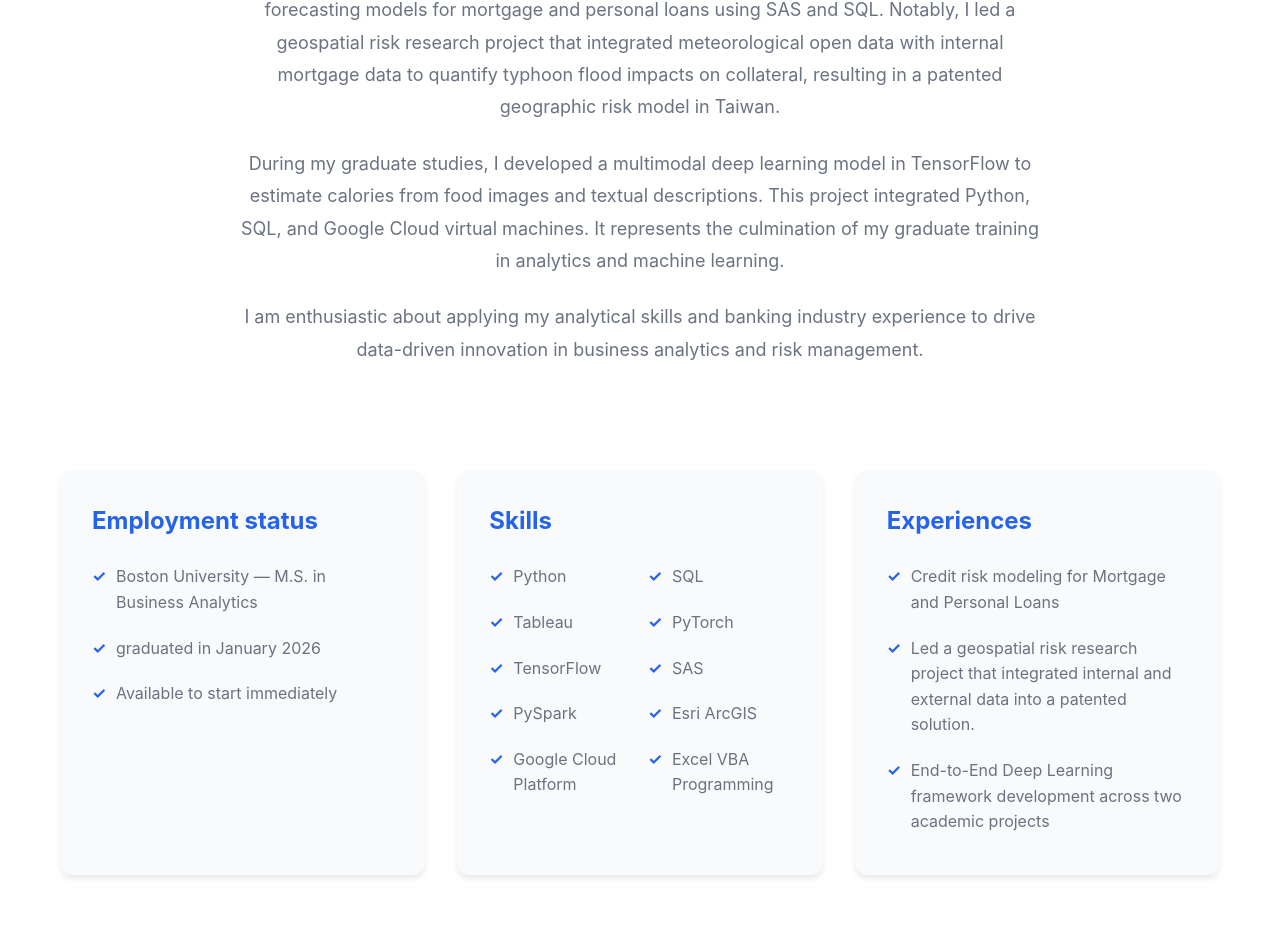
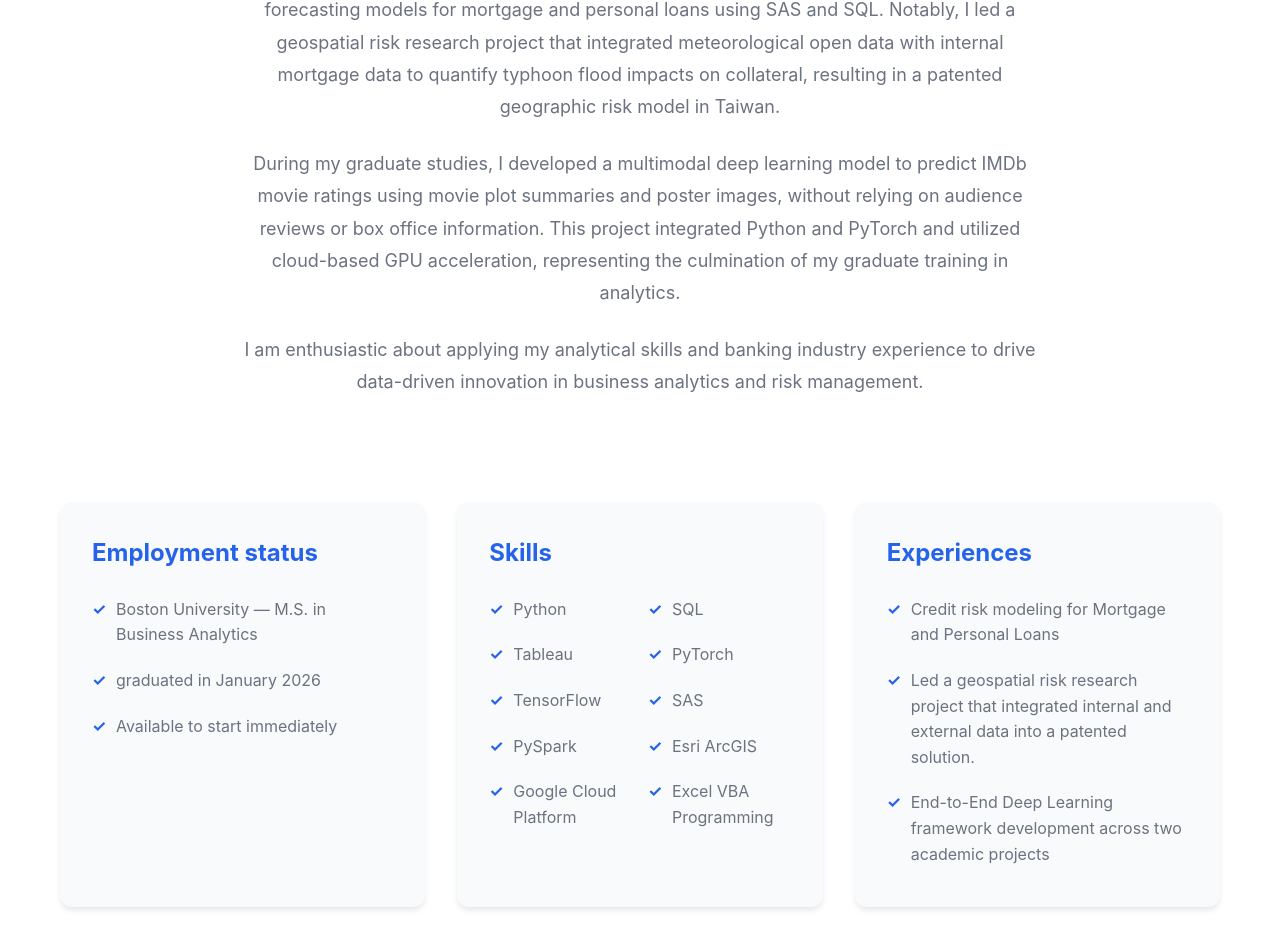
Before and after one commit to jhuangbp/portfolio_website, a React (Vite) app: page / in a window 1280 px wide. Shown: the part 1111-2056 px from the top of the page. Built offline with nearby package versions, Linux system fonts and the light colour scheme.

Commit message:
Update About.jsx

```diff
--- a/src/components/About.jsx
+++ b/src/components/About.jsx
@@ -11,7 +11,7 @@ const About = () => {
             Hi, I am Jyun-Ru (Jin). I recently completed an M.S. in Business Analytics at Boston University’s Questrom School of Business. Previously, I spent nearly three years at CTBC Bank, Taiwan’s largest bank, as a Retail Credit Risk Analyst, where I developed internal loss forecasting models for mortgage and personal loans using SAS and SQL. Notably, I led a geospatial risk research project that integrated meteorological open data with internal mortgage data to quantify typhoon flood impacts on collateral, resulting in a patented geographic risk model in Taiwan.
           </p>
           <p>
-            During my graduate studies, I developed a multimodal deep learning model in TensorFlow to estimate calories from food images and textual descriptions. This project integrated Python, SQL, and Google Cloud virtual machines. It represents the culmination of my graduate training in analytics and machine learning.
+            During my graduate studies, I developed a multimodal deep learning model to predict IMDb movie ratings using movie plot summaries and poster images, without relying on audience reviews or box office information. This project integrated Python and PyTorch and utilized cloud-based GPU acceleration, representing the culmination of my graduate training in analytics.
           </p>
           <p>
             I am enthusiastic about applying my analytical skills and banking industry experience to drive data-driven innovation in business analytics and risk management.
```
